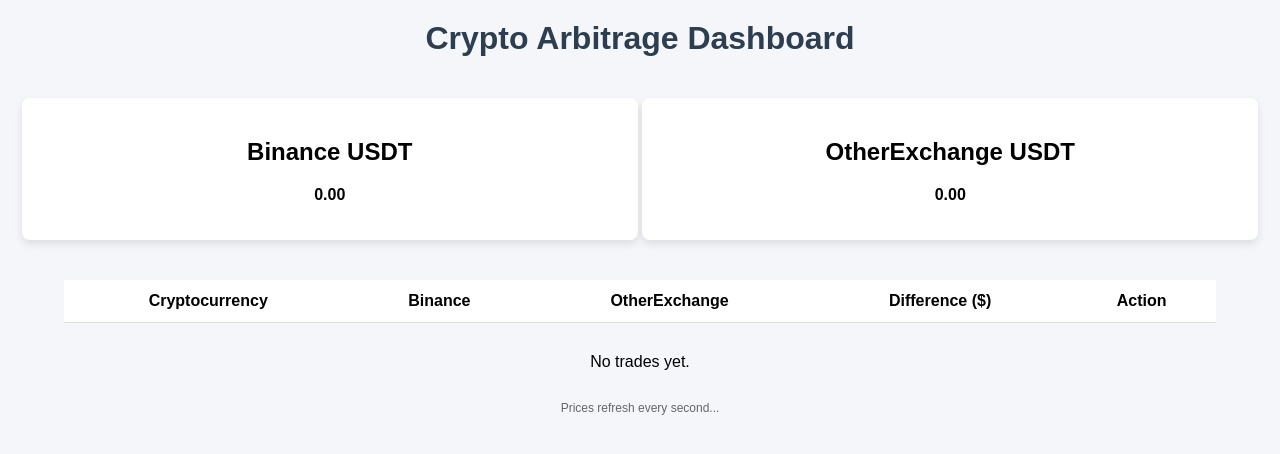
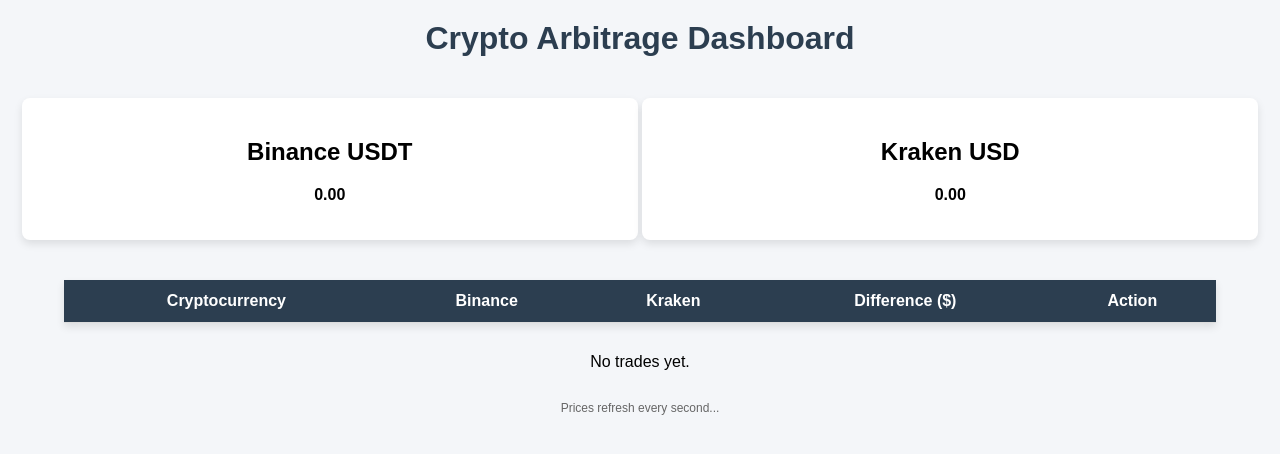
Before and after one commit to Luky1012/crypto-arbitrage-tool, a Python web app: template templates/dashboard.html in a window 1280 px wide. Shown: the top 454 px of the page. Run offline with Jinja, Linux system fonts and the light colour scheme; the template is opened without the code that fills it, so the values that code supplies are empty.

Commit message:
Fix: Real Binance + Kraken prices

```diff
--- a/templates/dashboard.html
+++ b/templates/dashboard.html
@@ -22,10 +22,10 @@
             background-color: #fff;
             padding: 20px;
             border-radius: 8px;
-            box-shadow: 0 4px 8px rgba(0,0,0,0.1);
-            text-align: center;
+            box-shadow: 0 4px 8px rgba(0, 0, 0, 0.1);
             display: inline-block;
             vertical-align: top;
+            text-align: center;
             margin: 20px auto;
         }
 
@@ -34,12 +34,27 @@
             margin: 20px auto;
             border-collapse: collapse;
             background-color: #fff;
+            box-shadow: 0 4px 8px rgba(0,0,0,0.1);
         }
 
         th, td {
             padding: 12px;
             text-align: center;
             border-bottom: 1px solid #ddd;
+        }
+
+        th {
+            background-color: #2c3e50;
+            color: white;
+        }
+
+        tr:hover {
+            background-color: #f9fafb;
+        }
+
+        .highlight {
+            background-color: #ffeb3b;
+            font-weight: bold;
         }
 
         button {
@@ -54,11 +69,6 @@
 
         button:hover {
             background-color: #1a252f;
-        }
-
-        .highlight {
-            background-color: #ffeb3b;
-            font-weight: bold;
         }
 
         footer {
@@ -87,8 +97,8 @@
         <p><strong>{{ "%.2f"|format(binance_balance.USDT) }}</strong></p>
     </div>
     <div class="balance-box">
-        <h2>OtherExchange USDT</h2>
-        <p><strong>{{ "%.2f"|format(other_balance.USDT) }}</strong></p>
+        <h2>Kraken USD</h2>
+        <p><strong>{{ "%.2f"|format(kraken_balance.USD) }}</strong></p>
     </div>
 </div>
 
@@ -98,7 +108,7 @@
         <tr>
             <th>Cryptocurrency</th>
             <th>Binance</th>
-            <th>OtherExchange</th>
+            <th>Kraken</th>
             <th>Difference ($)</th>
             <th>Action</th>
         </tr>
@@ -108,11 +118,11 @@
         <tr data-symbol="{{ coin }}">
             <td>{{ coin }}</td>
             <td data-exchange="Binance">${{ "%.2f"|format(prices.Binance) if prices.Binance else "N/A" }}</td>
-            <td data-exchange="OtherExchange">${{ "%.2f"|format(prices.OtherExchange) if prices.OtherExchange else "N/A" }}</td>
-            <td id="diff-{{ coin }}">{{ "%.2f"|format(prices.Binance - prices.OtherExchange) if prices.Binance and prices.OtherExchange else "N/A" }}</td>
+            <td data-exchange="Kraken">${{ "%.2f"|format(prices.Kraken) if prices.Kraken else "N/A" }}</td>
+            <td id="diff-{{ coin }}">{{ "%.2f"|format(prices.Binance - prices.Kraken) if prices.Binance and prices.Kraken else "N/A" }}</td>
             <td>
-                <button onclick="executeTrade('{{ coin }}', 'Binance', 'OtherExchange')">Buy Binance → Sell Other</button>
-                <button onclick="executeTrade('{{ coin }}', 'OtherExchange', 'Binance')">Buy Other → Sell Binance</button>
+                <button onclick="executeTrade('{{ coin }}', 'Binance', 'Kraken')">Buy Binance → Sell Kraken</button>
+                <button onclick="executeTrade('{{ coin }}', 'Kraken', 'Binance')">Buy Kraken → Sell Binance</button>
             </td>
         </tr>
         {% endfor %}
@@ -123,7 +133,7 @@
 {% if trade_history %}
 <h2 style="text-align:center;">Recent Trades</h2>
 <table class="trade-history-table">
-    <tr><th>Time</th><th>Coin</th><th>Buy</th><th>Sell</th><th>Profit</th></tr>
+    <tr><th>Time</th><th>Coin</th><th>Buy On</th><th>Sell On</th><th>Profit</th></tr>
     {% for trade in trade_history[:5] %}
     <tr class="{% if trade.profit > 0 %}highlight{% endif %}">
         <td>{{ trade.time }}</td>
@@ -152,16 +162,16 @@ document.addEventListener("DOMContentLoaded", () => {
                 if (!row) return;
 
                 const binanceCell = row.querySelector('[data-exchange="Binance"]');
-                const otherCell = row.querySelector('[data-exchange="OtherExchange"]');
+                const krakenCell = row.querySelector('[data-exchange="Kraken"]');
                 const diffCell = document.getElementById(`diff-${coin}`);
 
                 if (prices.Binance !== undefined) binanceCell.textContent = `$${prices.Binance.toFixed(2)}`;
-                if (prices.OtherExchange !== undefined) otherCell.textContent = `$${prices.OtherExchange.toFixed(2)}`;
+                if (prices.Kraken !== undefined) krakenCell.textContent = `$${prices.Kraken.toFixed(2)}`;
 
-                if (prices.Binance && prices.OtherExchange) {
-                    const diff = Math.abs(prices.Binance - prices.OtherExchange);
+                if (prices.Binance && prices.Kraken) {
+                    const diff = Math.abs(prices.Binance - prices.Kraken);
                     diffCell.innerHTML = `<strong>${diff.toFixed(2)}</strong>`;
-                    row.classList.toggle("highlight", diff > 50);  // Highlight when profitable
+                    row.classList.toggle("highlight", diff > 50);  // Highlight when opportunity is meaningful
                 } else {
                     diffCell.textContent = "N/A";
                 }
```
Also changed, not shown: app.py (+48 -42 lines).
